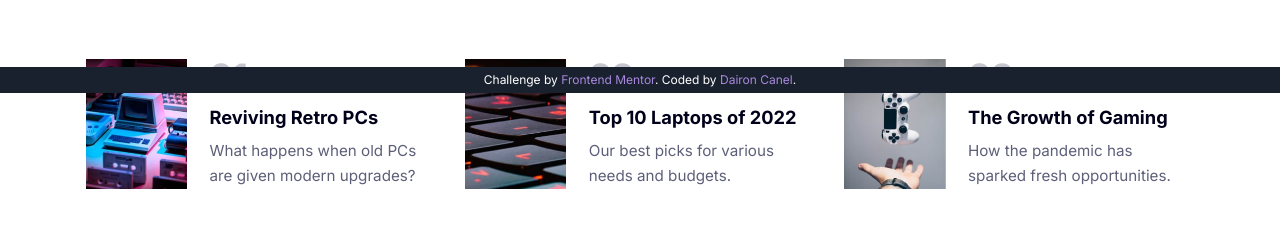
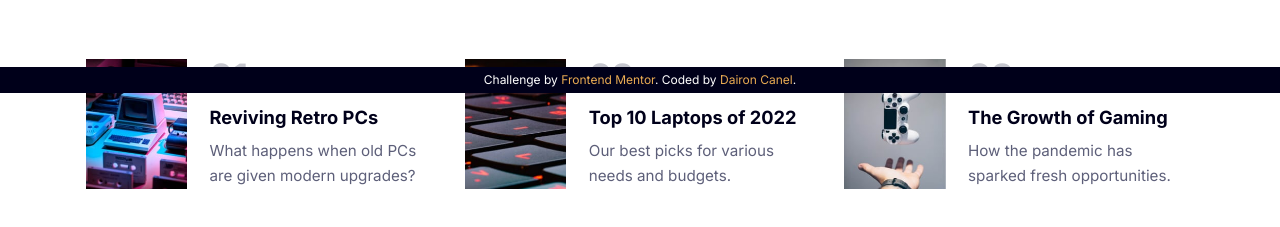
Before and after one commit to dairon-canel/news-homepage, a website: page public/index.html in a window 1280 px wide. Shown: the part 707-934 px from the top of the page. Drawn offline with Linux system fonts and the light colour scheme.

Commit message:
fix: footer styles and hover

```diff
--- a/src/input-style.css
+++ b/src/input-style.css
@@ -24,12 +24,13 @@ p {
   padding-top: 0.25rem;
   padding-bottom: 0.25rem;
   color: white;
-  background: hsl(219, 29%, 14%);
+  background: hsl(240, 100%, 5%);
 }
 .attribution a {
-  color: hsl(263, 55%, 70%);
+  transition: all 0.3s;
+  color: hsl(35, 77%, 62%);
 }
 
 .attribution a:hover {
-  color: hsl(263, 55%, 80%);
+  color: hsl(35, 100%, 75%);
 }
```
Also changed, not shown: public/output-style.css.
